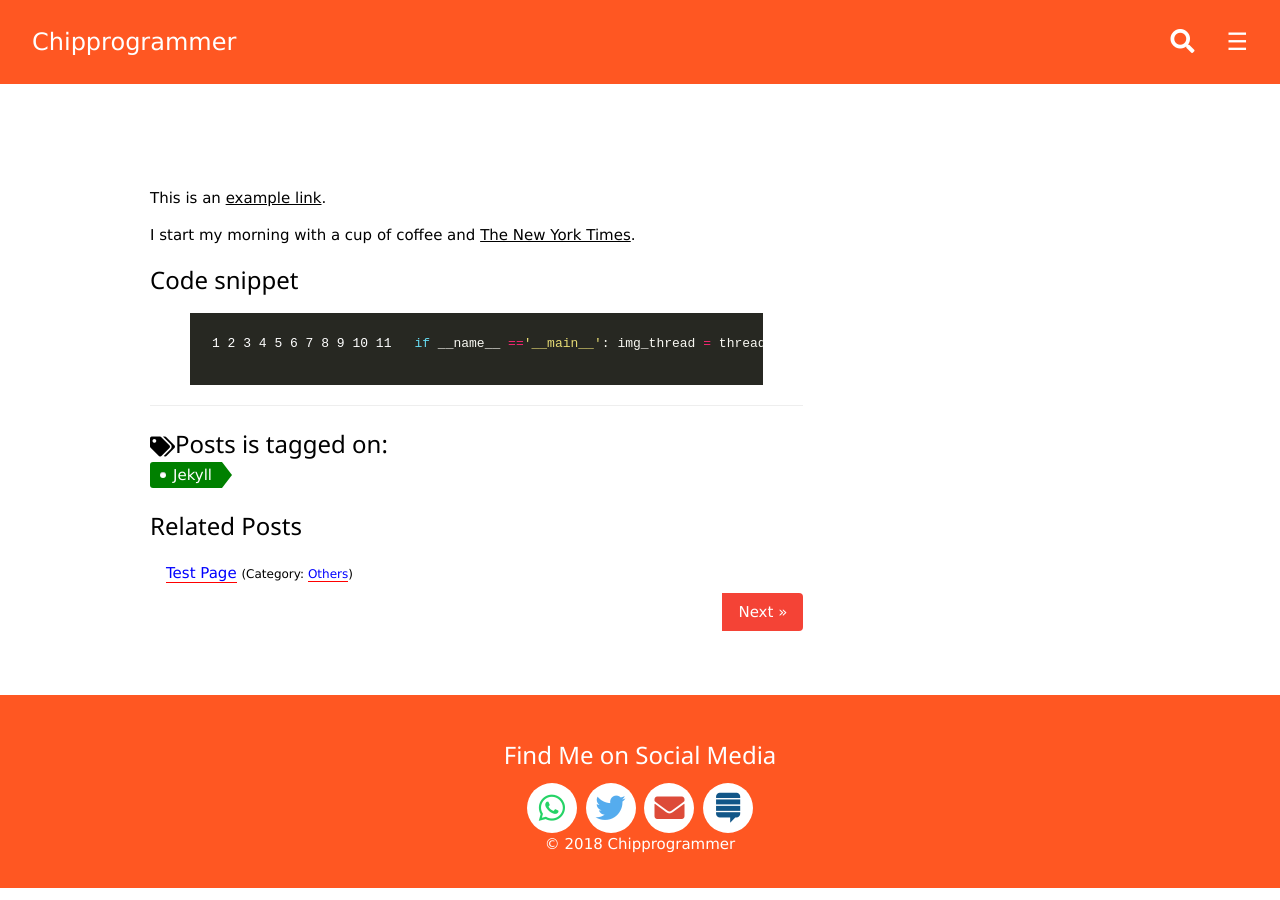
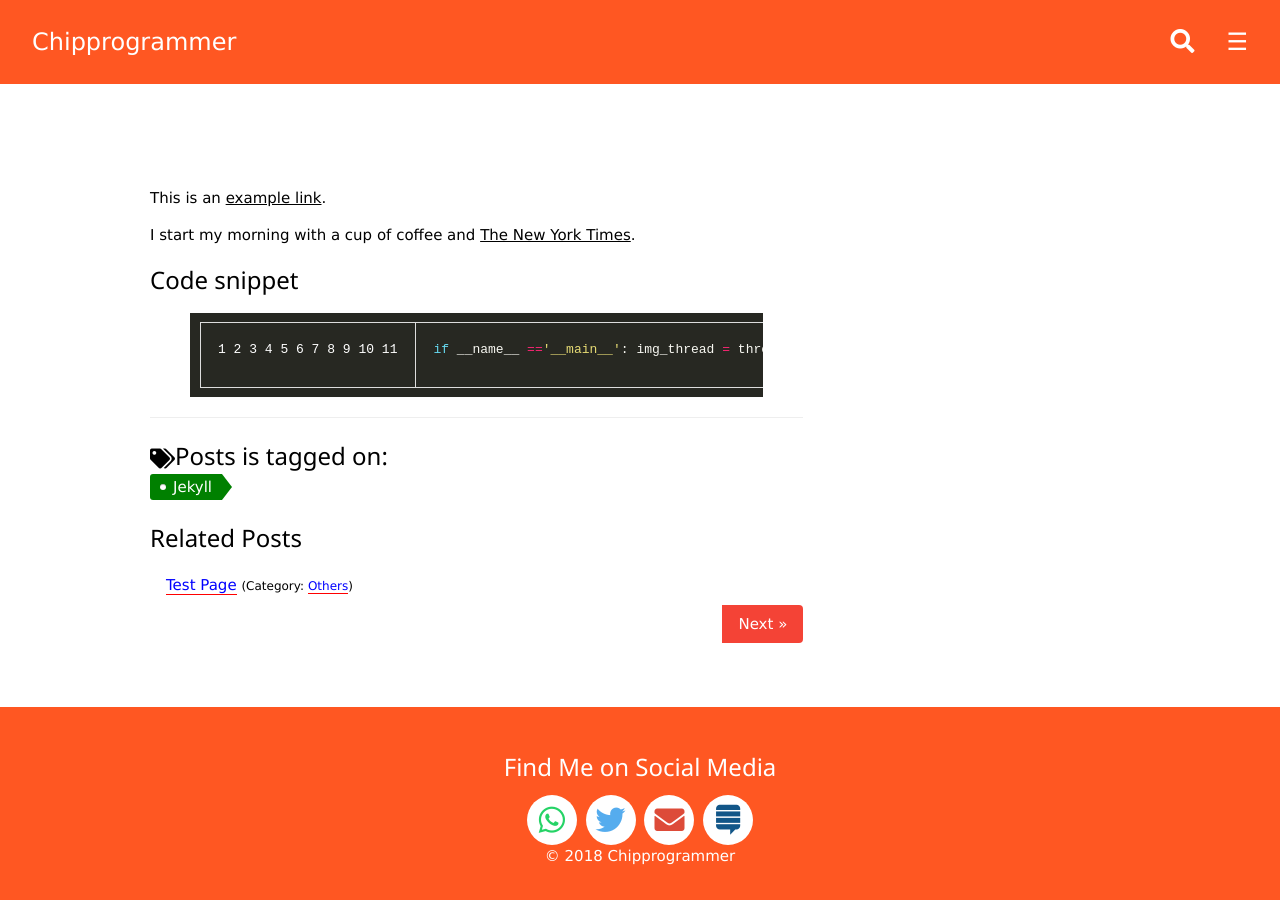
Before and after one commit to techiworld/techiworld.github.io, a Jekyll site: the page built from _posts/2016-06-04-example-content.md, in a window 1280 px wide and 900 px high, scrolled down 2080 px. Built offline with Jekyll 4.4.1, drawn with Linux system fonts in a browser that asks for light colours; comment, search, counter and statistics services are not loaded.

Commit message:
Update main.css

```diff
--- a/assets/css/main.css
+++ b/assets/css/main.css
@@ -319,3 +319,17 @@
   color: #667189;
   margin-top: .4rem;
 }
+table{border-collapse:collapse;width:100%}
+td,th{
+    border: 1px solid #ddd;
+    padding: 8px;
+}
+tr:nth-child(even){background-color: #f2f2f2;}
+tr:hover {background-color: #ddd;}
+th {
+    padding-top: 12px;
+    padding-bottom: 12px;
+    text-align: left;
+    background-color: #4CAF50;
+    color: white;
+}
```
